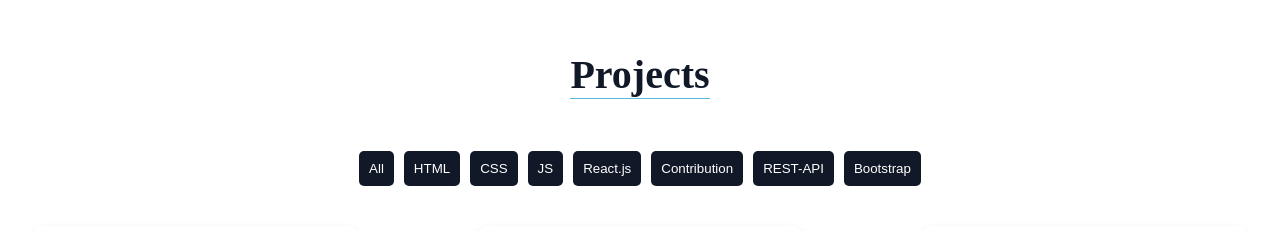
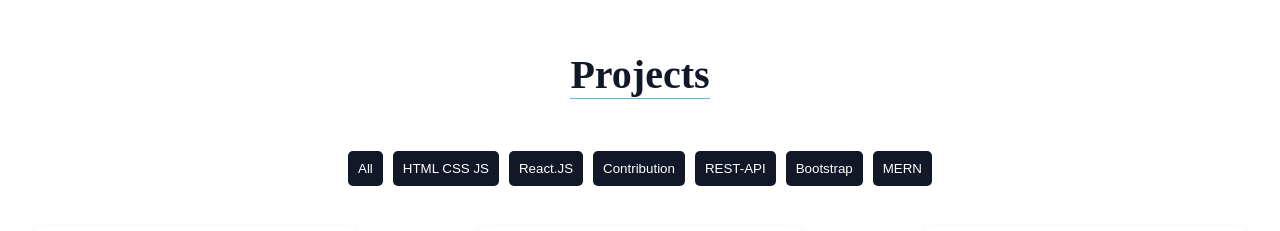
Before and after one commit to chintan0513/Portfolio, a React (Create React App) app: page / in a window 1280 px wide. Shown: the part 1860-2091 px from the top of the page. Built offline with nearby package versions, Linux system fonts and the light colour scheme; a web font is replaced by a local one.

Commit message:
filter buttons added

```diff
--- a/src/components/Projects.js
+++ b/src/components/Projects.js
@@ -1,25 +1,38 @@
 /* eslint-disable react/jsx-no-target-blank */
 import '../styles/projects.css';
-import projects, {} from '../projects';
+import {buttons} from '../projects';
+import React, { useState, useEffect } from "react";
+import { getProject, filterProject } from '../list';
 
 const Projects = () => {
+
+    const [filteredProject, setFilteredProject] = useState(null);
+    useEffect(() => {
+        setFilteredProject(getProject());
+    }, []);
+
+
+    const handleProject = (e) => {
+        let typoProject = e.target.value;
+        typoProject !== "all" ? setFilteredProject(filterProject(typoProject)) : setFilteredProject(getProject());
+    }
 
     return (
         <div id="projects" className='projects'>
             <h1 className="h1 title">Projects</h1>
             <div className="fproject">
             <div className="buttons">
-                    <button className="filter-btn" data-filter id="btn1">All</button>
-                    <button className="filter-btn clear-btn" data-filter="HTML" id="btn2">HTML</button>
-                    <button className="filter-btn clear-btn" data-filter="CSS" id="btn3">CSS</button>
-                    <button className="filter-btn clear-btn" data-filter="JAVASCRIPT" id="btn4">JS</button>
-                    <button className="filter-btn clear-btn" data-filter="React.js" id="btn5">React.js</button>
-                    <button className="filter-btn clear-btn" data-filter="Contribution" id="btn6">Contribution</button>
-                    <button className="filter-btn clear-btn" data-filter="REST-API" id="btn7">REST-API</button>
-                    <button className="filter-btn clear-btn" data-filter="CSS" id="btn8">Bootstrap</button>
+                {
+                    buttons && buttons.map((type, index) => (
+
+                            <button className="filter-btn" key={index} value={type.value} onClick={handleProject}>{type.name}</button>
+
+                    ))
+                }
                 </div>
                 <div className="card">
-                    { projects.map(project => (
+                        {
+                            filteredProject && filteredProject.map(project => (
                                <div className="fcard" key={project._id}>
                                     <a href={project.link} target="_blank" className="cardlink">
                                     <img className="iproject" src={project.image} alt="project"/>
@@ -27,7 +40,8 @@
                                     <span className="span">Category - {project.category}</span>
                                     </a>
                                 </div>
-                    ))}
+                            ))
+                        }
                 </div>
             </div>
         </div>
--- /dev/null
+++ b/src/list.js
@@ -0,0 +1,11 @@
+import projects from "./projects";
+
+export function getProject() {
+    const projectList = projects;
+    return projectList;
+}
+
+export function filterProject(projectType) {
+    let filteredProject = getProject().filter(type => type.typo === projectType);
+    return filteredProject;
+}
--- a/src/projects.js
+++ b/src/projects.js
@@ -1,8 +1,8 @@
-const projects = [
+export const projects = [
     {
         _id: "1",
       title: "Medical ChatBot",
-      typo: 'MERN' && "React.js",
+      typo: 'MERN',
       content:
         "Itchy eyes can be triggered by exposure to pollen, animal fur, mould, dust mites, make-up or eye drops.",
       category: "MERN stack React",
@@ -13,7 +13,7 @@
     {
         _id: "2",
       title: "Kalakari",
-      typo: 'HTML' && "CSS",
+      typo: "HTML CSS JS",
       content:
         "Itchy eyes can be triggered by exposure to pollen, animal fur, mould, dust mites, make-up or eye drops.",
       category: "HTML CSS JS ",
@@ -23,7 +23,7 @@
     {
         _id: "3",
       title: "Recipe App",
-      typo: 'JS' && "HTML" && "CSS",
+      typo: 'HTML CSS JS',
       content:
         "Itchy eyes can be triggered by exposure to pollen, animal fur, mould, dust mites, make-up or eye drops.",
       category: "HTML CSS JS ",
@@ -33,7 +33,7 @@
     {
       _id: "4",
     title: "Potter DB",
-    typo: 'contribution' && "react.js",
+    typo: 'contribution',
     content:
       "Itchy eyes can be triggered by exposure to pollen, animal fur, mould, dust mites, make-up or eye drops.",
     category: "HTML CSS JS ",
@@ -53,7 +53,7 @@
   {
       _id: "6",
     title: "ToDo List",
-    typo: 'HTML' && "css" && "JS",
+    typo: "JS",
     content:
       "Itchy eyes can be triggered by exposure to pollen, animal fur, mould, dust mites, make-up or eye drops.",
     category: "HTML CSS JS ",
@@ -62,4 +62,34 @@
   }
 
 ];
-module.exports = projects;
+
+export default projects;
+
+export const buttons = [
+  {
+    name: "All",
+    value: "all"
+  },
+  {
+    name: "HTML CSS JS",
+    value: "HTML CSS JS"
+  },
+  {
+    name: "React.JS",
+    value: "react.js"
+  },{
+    name: "Contribution",
+    value: "contribution"
+  },{
+    name: "REST-API",
+    value: "rest-api"
+  },
+  {
+    name: "Bootstrap",
+    value: "bootstrap"
+  },
+  {
+    name: "MERN",
+    value: "MERN"
+  }
+];
```
Lines whose indentation alone changed are shown as unchanged.
